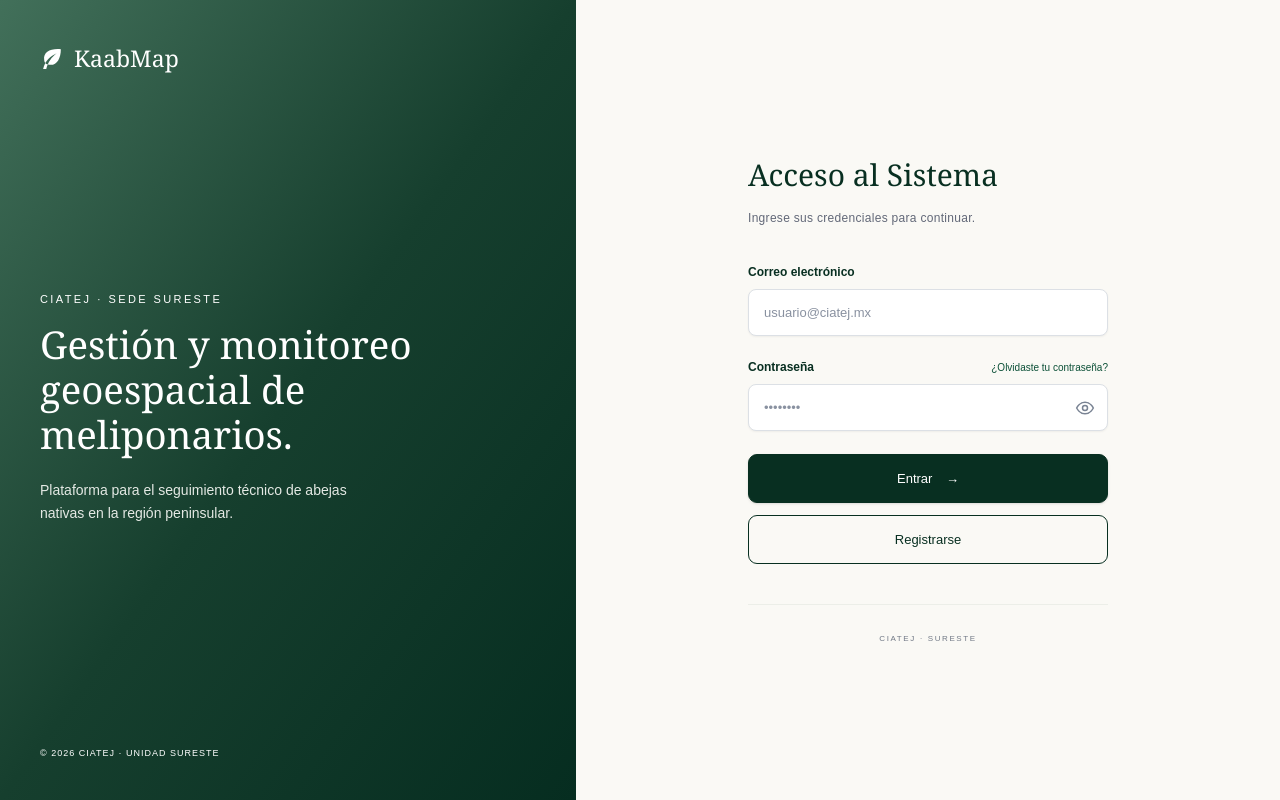
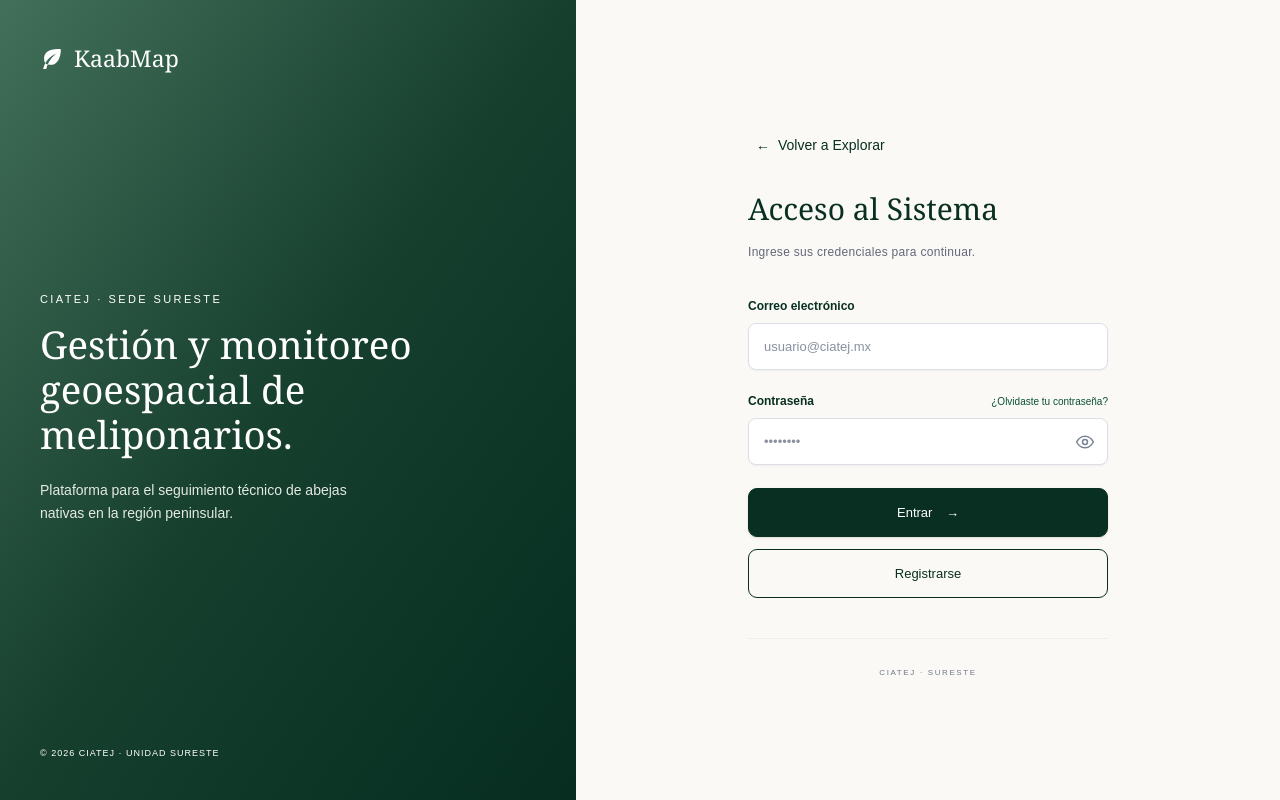
Before and after one commit to ISC-REP-2027-CIATEJ/meliponarios-frontend, a React (Vite) app: page / in a window 1280 px wide. Both pictures are taken after a click on the button "Iniciar sesión". Built offline with nearby package versions, Linux system fonts and the light colour scheme; no server answers.

Commit message:
Actualiza la pantalla de inicio de sesión

```diff
--- a/src/pages/Login/LoginPage.jsx
+++ b/src/pages/Login/LoginPage.jsx
@@ -24,7 +24,7 @@ function Eye({ visible }) {
   );
 }
 
-export default function LoginPage({ onRegister }) {
+export default function LoginPage({ onRegister, onExplore }) {
   const [email, setEmail] = useState("");
   const [password, setPassword] = useState("");
   const [visible, setVisible] = useState(false);
@@ -152,6 +152,16 @@ export default function LoginPage({ onRegister }) {
         aria-labelledby="access-title"
       >
         <div className="mx-auto w-full max-w-[360px]">
+          {onExplore && (
+            <button
+              type="button"
+              className="mb-6 inline-flex min-h-11 items-center gap-2 rounded-lg border-0 bg-transparent px-2 py-2 text-sm text-bosque enabled:hover:bg-[#ecf0ea]"
+              onClick={onExplore}
+              disabled={busy}
+            >
+              <span aria-hidden="true">←</span> Volver a Explorar
+            </button>
+          )}
           <h2
             id="access-title"
             className="m-0 mb-4 font-serif text-[30px] leading-[1.2] font-medium"
```
